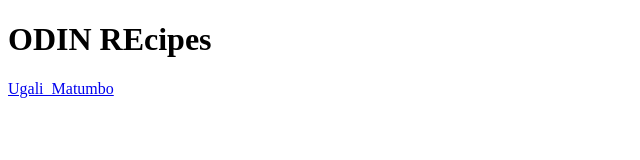
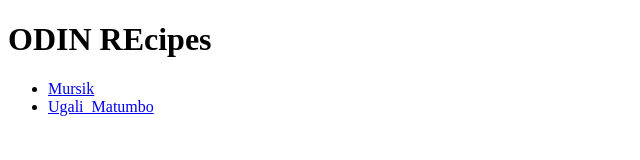
Before and after one commit to Justus-Kimutai/kimutai_recipes, a plain HTML site: page index.html in a window 1280 px wide. Shown: the whole page, without its empty margins (0-640 px from the left). Drawn offline with Linux system fonts and the light colour scheme.

Commit message:
Added LInk to recipes on the main Index

```diff
--- a/index.html
+++ b/index.html
@@ -7,9 +7,10 @@
 </head>
 <body>
     <h1>ODIN REcipes</h1>
+    <ul>
+        <li><a href="recipes/Mursik.html">Mursik</a></li>
+        <li><a href="recipes/ugali_matumbo.html">Ugali_Matumbo</a></li>
+    </ul>
 
-
-
-    <a href="recipes/index.html">Ugali_Matumbo</a>
 </body>
 </html>
```
